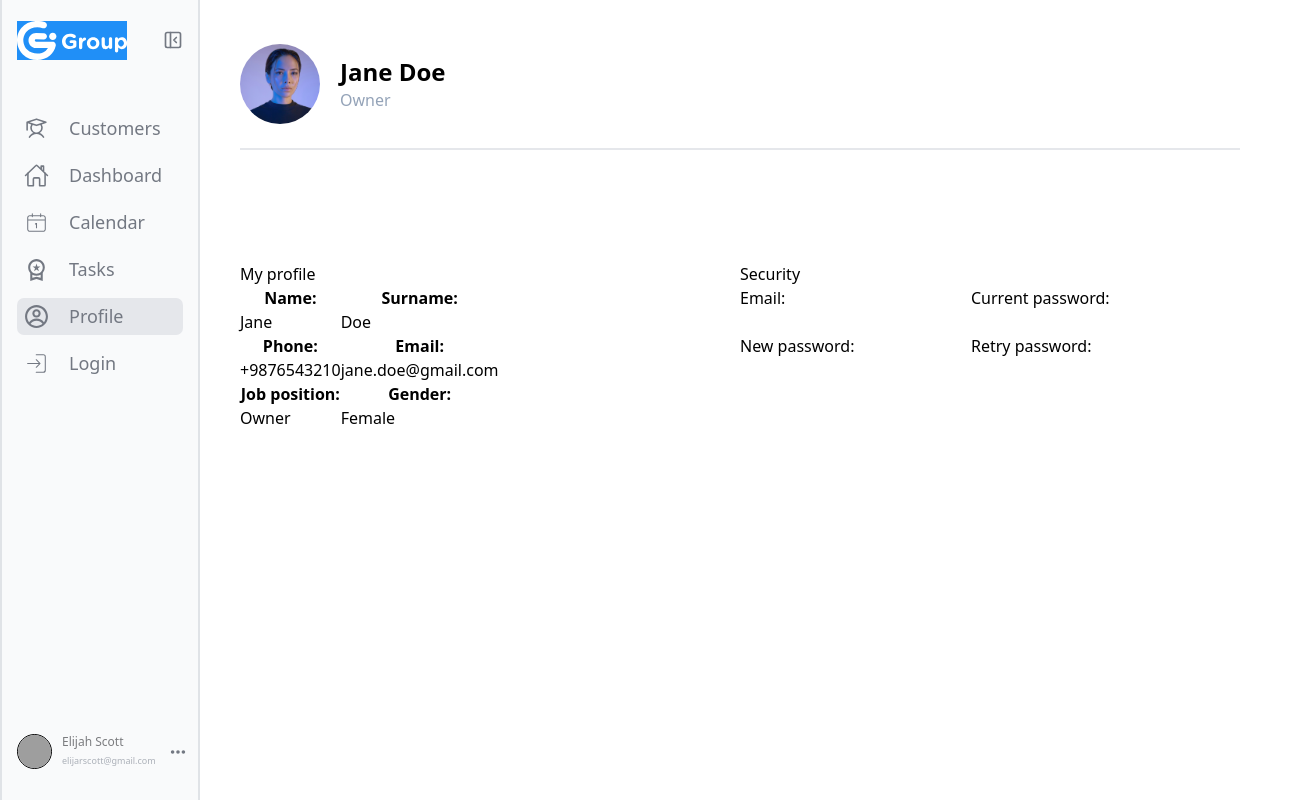
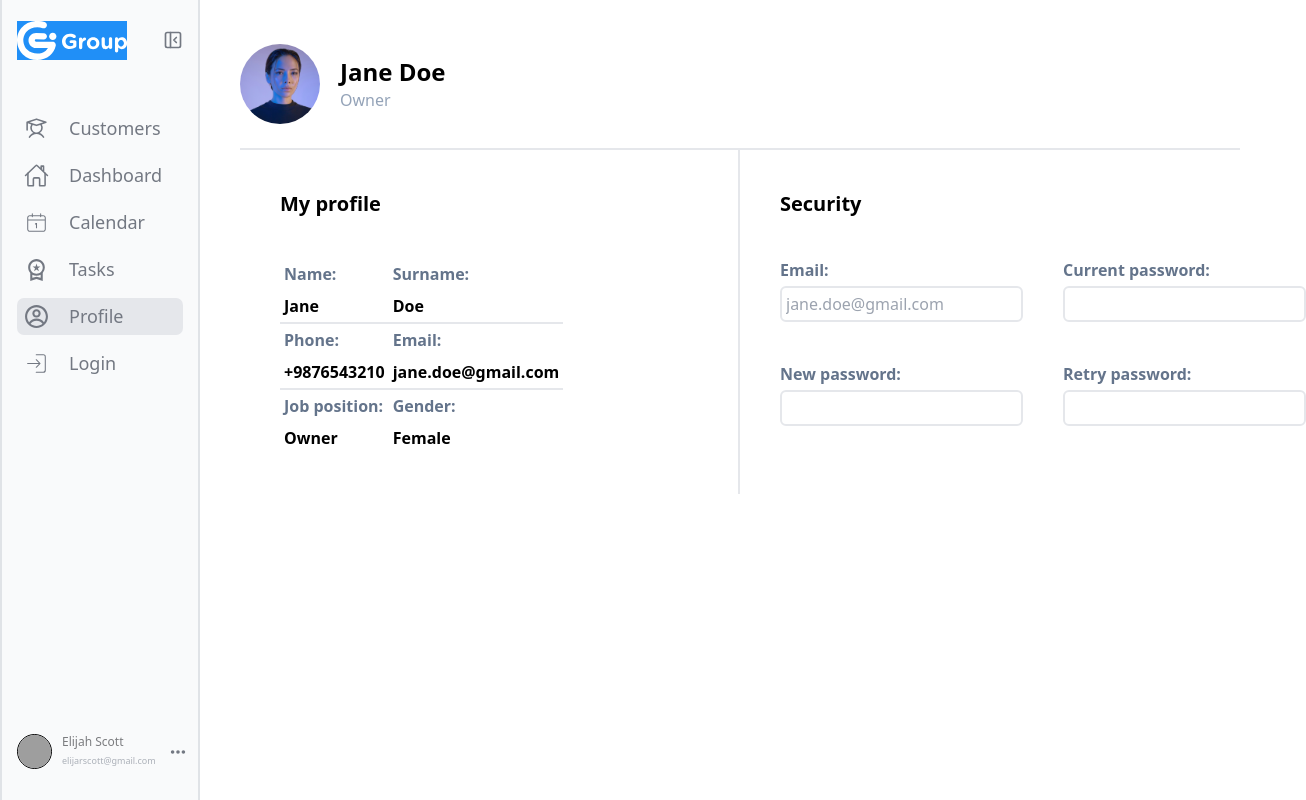
Before and after one commit to aliakbarimanov/gi-crm, a React (Create React App) app: page /user-profile in a window 1280 px wide. Shown: the whole page, 1306 px wide, since content can reach past the window. Built offline with nearby package versions, Linux system fonts and the light colour scheme; grey boxes are pictures that could not be loaded.

Commit message:
Profile page finished

```diff
--- a/src/components/user-profile/about-profile/Index.jsx
+++ b/src/components/user-profile/about-profile/Index.jsx
@@ -2,43 +2,43 @@ import React from "react";
 
 export default function Index() {
   return (
-    <div className="about-profile w-2/4">
-      <h5 className="box-title">My profile</h5>
+    <div className="about-profile w-2/4 p-10 border-r-2">
+      <h5 className="box-title mb-10 font-bold text-xl">My profile</h5>
       <table>
         <thead>
           <tr>
-            <th>Name:</th>
-            <th>Surname:</th>
+            <th className="text-slate-500 p-1 text-left">Name:</th>
+            <th className="text-slate-500 p-1 text-left">Surname:</th>
+          </tr>
+        </thead>
+        <tbody>
+          <tr className="border-b-2">
+            <td className="font-bold p-1 text-left">Jane</td>
+            <td className="font-bold p-1 text-left">Doe</td>
+          </tr>
+        </tbody>
+        <thead>
+          <tr>
+            <th className="text-slate-500 p-1 text-left">Phone:</th>
+            <th className="text-slate-500 p-1 text-left">Email:</th>
+          </tr>
+        </thead>
+        <tbody>
+          <tr className="border-b-2">
+            <td className="font-bold p-1 text-left">+9876543210</td>
+            <td className="font-bold p-1 text-left">jane.doe@gmail.com</td>
+          </tr>
+        </tbody>
+        <thead>
+          <tr>
+            <th className="text-slate-500 p-1 text-left">Job position:</th>
+            <th className="text-slate-500 p-1 text-left">Gender:</th>
           </tr>
         </thead>
         <tbody>
           <tr>
-            <td>Jane</td>
-            <td>Doe</td>
-          </tr>
-        </tbody>
-        <thead>
-          <tr>
-            <th>Phone:</th>
-            <th>Email:</th>
-          </tr>
-        </thead>
-        <tbody>
-          <tr>
-            <td>+9876543210</td>
-            <td>jane.doe@gmail.com</td>
-          </tr>
-        </tbody>
-        <thead>
-          <tr>
-            <th>Job position:</th>
-            <th>Gender:</th>
-          </tr>
-        </thead>
-        <tbody>
-          <tr>
-            <td>Owner</td>
-            <td>Female</td>
+            <td className="font-bold p-1 text-left">Owner</td>
+            <td className="font-bold p-1 text-left">Female</td>
           </tr>
         </tbody>
       </table>
--- a/src/components/user-profile/profile-header/Index.jsx
+++ b/src/components/user-profile/profile-header/Index.jsx
@@ -4,7 +4,7 @@ import profilePicture from "../../../assets/user.jpg";
 
 export default function Index() {
   return (
-    <div className="profile-header py-6 border-b-2 flex items-center gap-x-5">
+    <div className="profile-header py-6 flex items-center gap-x-5">
         <div className="profile-image w-20 h-20 rounded-full">
           <img
             src={profilePicture}
--- a/src/components/user-profile/reset-password/Index.jsx
+++ b/src/components/user-profile/reset-password/Index.jsx
@@ -2,34 +2,34 @@ import React from "react";
 
 export default function Index() {
   return (
-    <div className="reset-password w-2/4">
-      <h5 className="box-title">Security</h5>
+    <div className="reset-password w-2/4 p-10">
+      <h5 className="box-title mb-10 font-bold text-xl">Security</h5>
       <form>
-        <div className="flex">
-          <div className="flex flex-col">
-            <label htmlFor="email">Email:</label>
-            <input type="email" id="email" className="email" />
+        <div className="flex mb-10">
+          <div className="flex flex-col mr-10">
+            <label htmlFor="email" className="mb-1 font-bold text-slate-500">Email:</label>
+            <input type="email" id="email" className="email p-1 border-2 rounded-md"  placeholder="jane.doe@gmail.com"/>
           </div>
           <div className="flex flex-col">
-            <label htmlFor="current-password">Current password:</label>
+            <label htmlFor="current-password" className="mb-1 font-bold text-slate-500">Current password:</label>
             <input
               type="password"
               id="current-password"
-              className="current-password"
+              className="current-password p-1 border-2 rounded-md"
             />
           </div>
         </div>
         <div className="flex">
-          <div className="flex flex-col">
-            <label htmlFor="new-password">New password:</label>
-            <input type="password" id="new-password" className="new-password" />
+          <div className="flex flex-col mr-10">
+            <label htmlFor="new-password" className="mb-1 font-bold text-slate-500">New password:</label>
+            <input type="password" id="new-password" className="new-password p-1 border-2 rounded-md" />
           </div>
           <div className="flex flex-col">
-            <label htmlFor="retry-password">Retry password:</label>
+            <label htmlFor="retry-password" className="mb-1 font-bold text-slate-500">Retry password:</label>
             <input
               type="password"
               id="retry-password"
-              className="retry-password"
+              className="retry-password p-1 border-2 rounded-md"
             />
           </div>
         </div>
--- a/src/pages/user-profile/Index.jsx
+++ b/src/pages/user-profile/Index.jsx
@@ -9,7 +9,7 @@ export default function Index() {
     <section className="user-profile">
       <div className="container">
         <ProfileHeader />
-        <div className="profile-actions mt-28 flex">
+        <div className="profile-actions flex border-t-2">
           <AboutProfile />
           <ResetPassword />
         </div>
```
